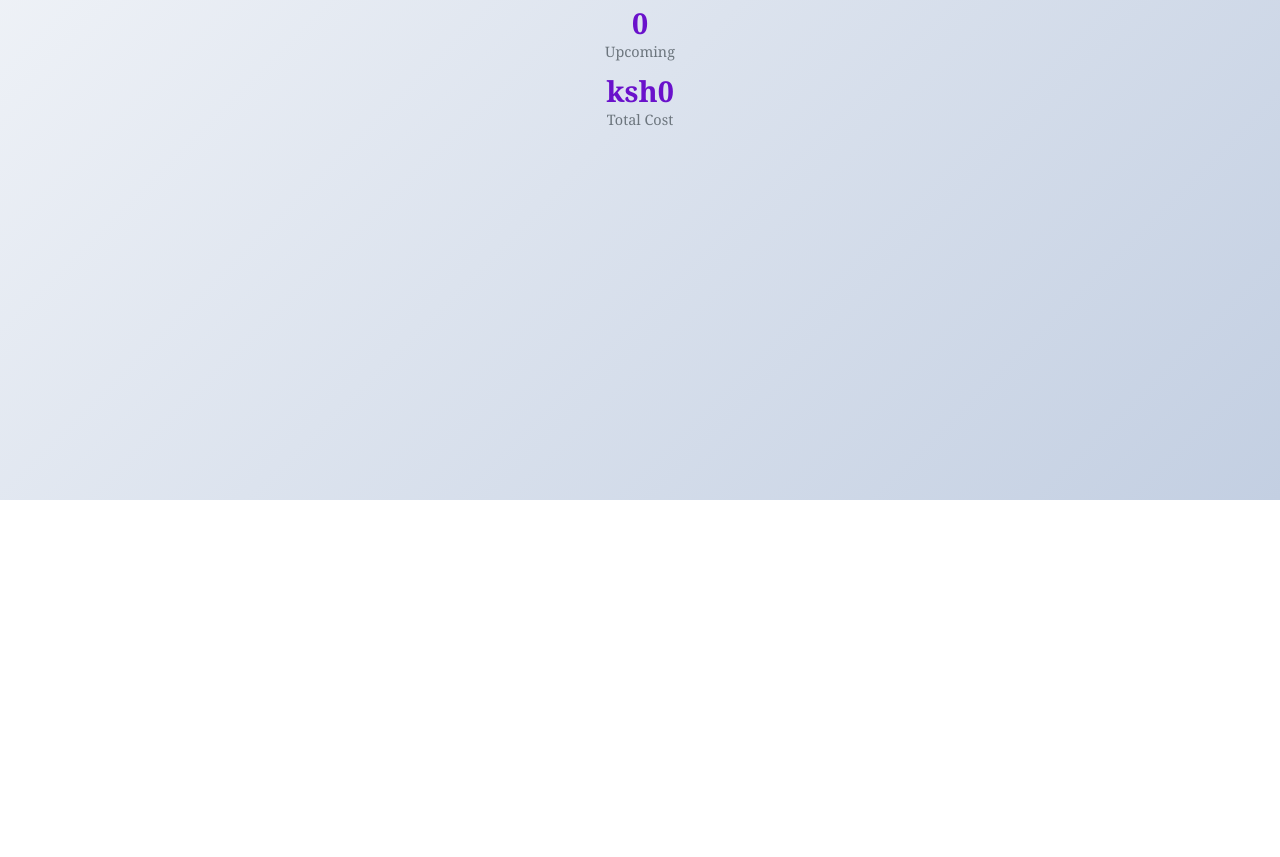
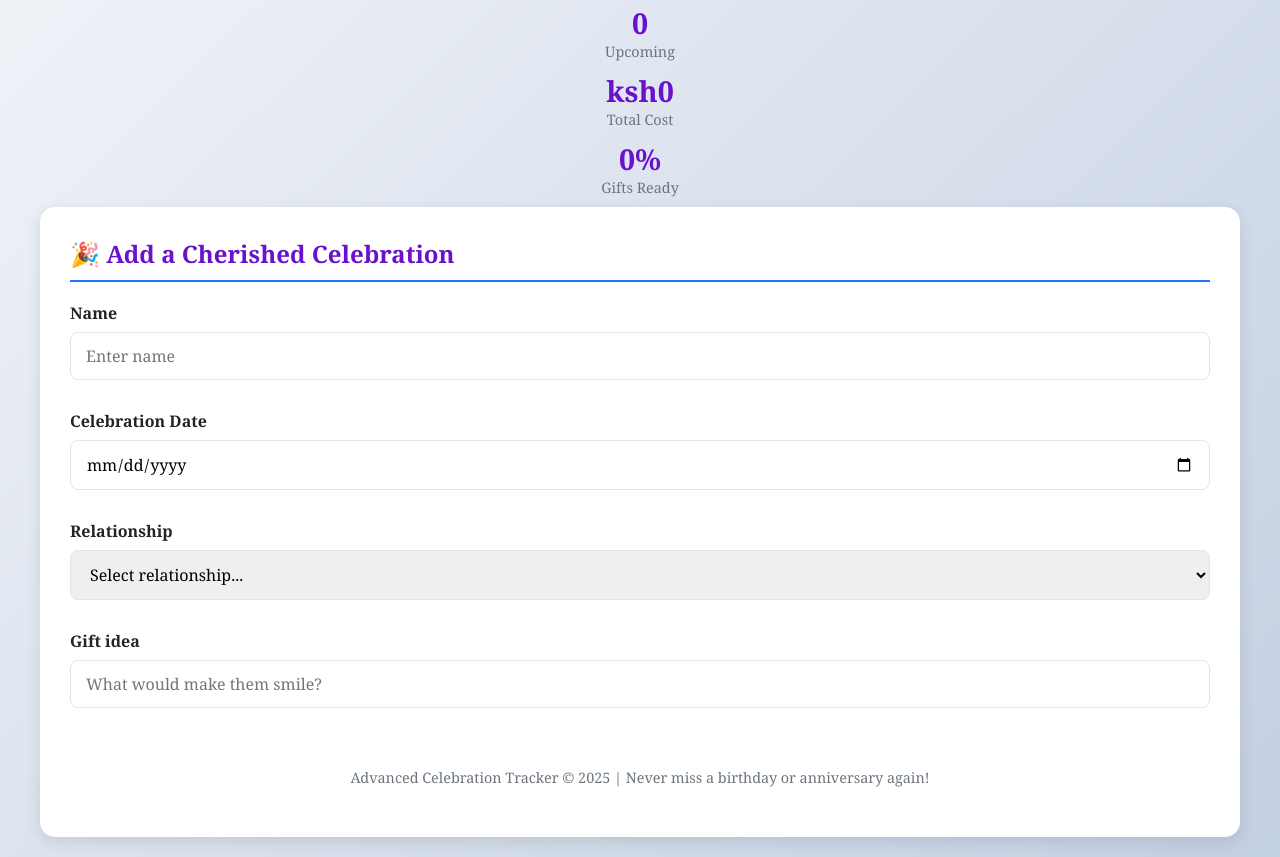
Before and after one commit to JamesKamau-5773/celebration-gift-tracker, a website: page index.html in a window 1280 px wide. Shown: the part 300-1157 px from the top of the page. Before the commit the page ends 800 px from the top, so only its background shows below. Drawn offline with Linux system fonts and the light colour scheme.

Commit message:
add celebration form with input fields

```diff
--- a/index.html
+++ b/index.html
@@ -32,6 +32,49 @@
       <div class = "stat-label">Total Cost</div>
     </div>
 
+    <div class="stat-item">
+      <div class = "stat-value" id = "readyPercentage">0%</div>
+      <div class = "stat-label">Gifts Ready</div>
+    </div>
+
+    <div class = "app-container">
+      <div class = "form-section">
+        <h2> 🎉 Add a Cherished Celebration </h2>
+
+        <form id = "celebrationForm">
+          <div class = "form-group">
+            <label for = "name" >  Name </label>
+            <input type = "text" id = 'name' placeholder="Enter name" required>
+          </div>
+
+
+            <div class="form-group">
+              <label for = "celebrationDate">Celebration Date</label>
+              <input type = "date" id = "celebrationDate" required>
+            </div>
+
+
+          <div class = "form-group" >
+            <label for = "relationship" >Relationship</label>
+            <select id = "relationship" aria-label="Select relationship type">
+              <option value = "" disabled selected>Select relationship...</option>
+              <option value = "family">Family</option>
+              <option value = "friends">Friends</option>
+              <option value = "colleague">Colleague</option>
+            </select>
+          </div>
+
+          <div class = "form-group">
+            <label for = "gift">Gift idea</label>
+            <input type = "text" id = "gift" placeholder = "What would make them smile?" required >
+          </div>
+
+
+
+  <footer>
+    <p>Advanced Celebration Tracker © 2025 | Never miss a birthday or anniversary again!</p>
+  </footer>
+
   <script type = "module" src="./index.js"></script>
 </body>
 </html>
```
